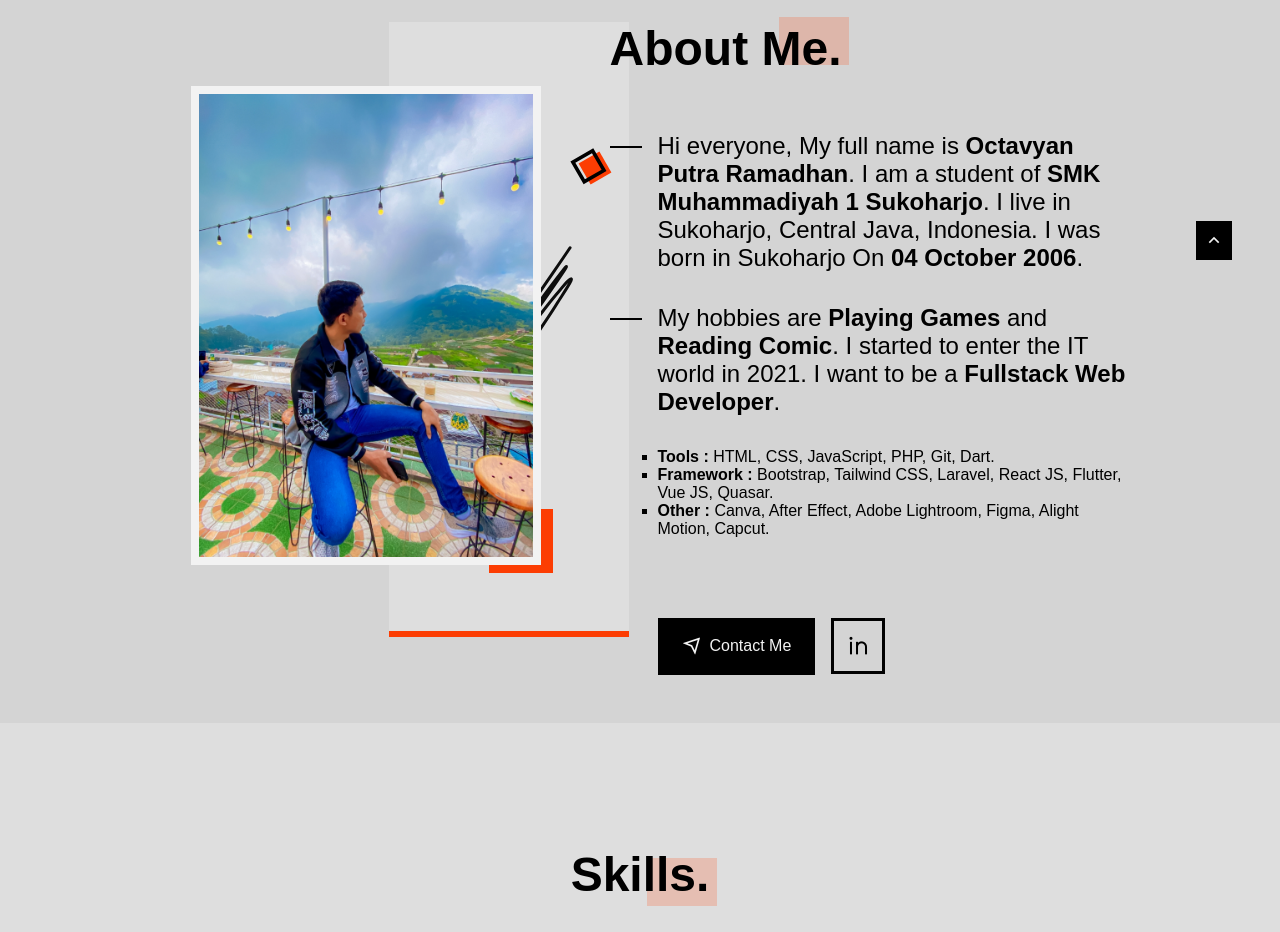
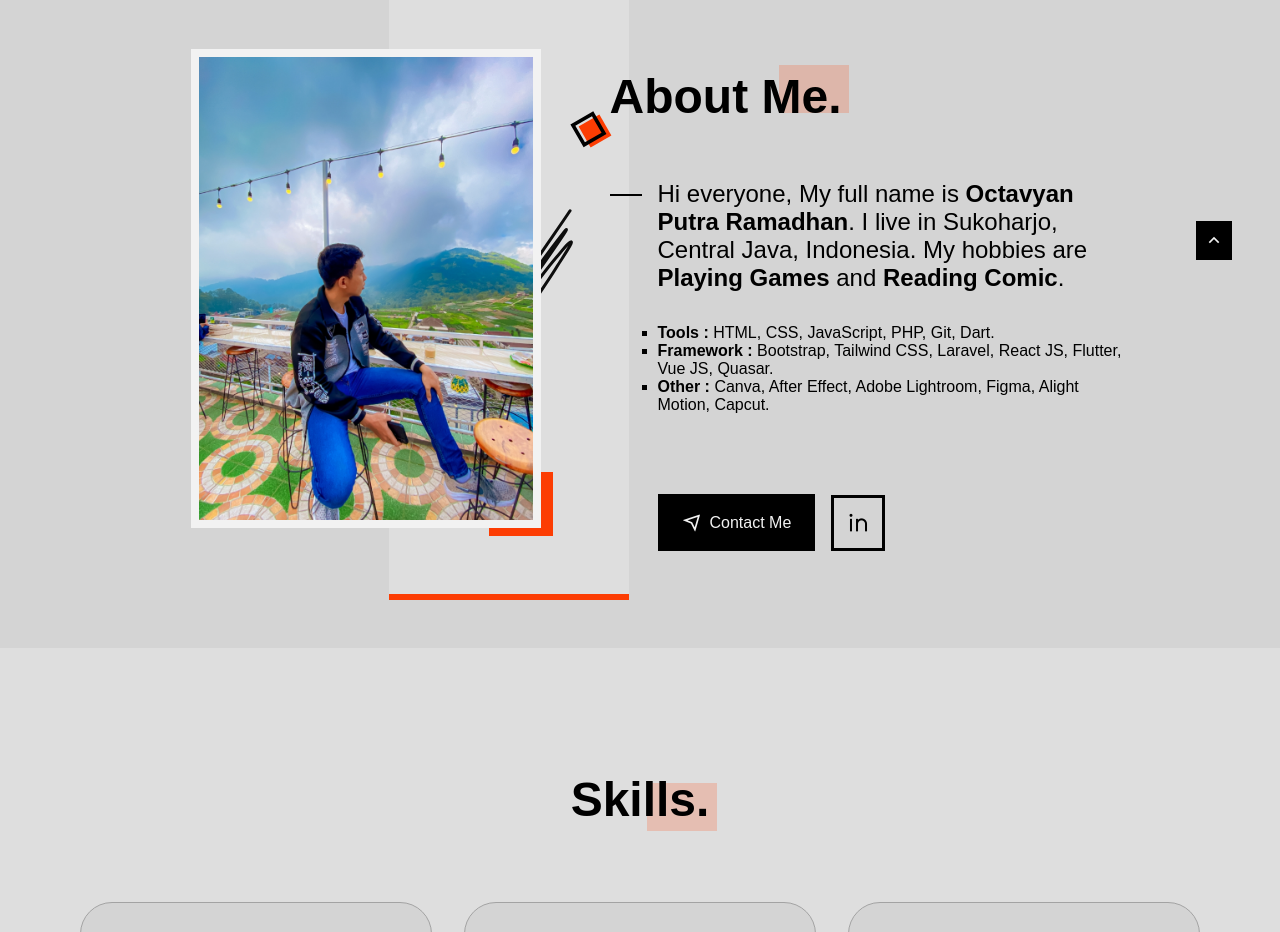
Before and after one commit to OctaLectzz/octalectzz-portfolio, a React (Vite) app: page / in a window 1280 px wide. Shown: the part 940-1872 px from the top of the page. Built offline with nearby package versions, Linux system fonts and the light colour scheme; a web font is replaced by a local one.

Commit message:
change about me

```diff
--- a/src/components/Item.jsx
+++ b/src/components/Item.jsx
@@ -1,8 +1,4 @@
-export const Item = (props) => {
-  const Name = props.Name;
-  const Icon = props.Icon;
-  const Experience = props.Experience;
-
+export const Item = ({ Name, Icon, Experience }) => {
   return (
     <article className="ex__article">
       <img src={Icon} alt="Skill icon" className="icon" />
--- a/src/components/home/About.jsx
+++ b/src/components/home/About.jsx
@@ -32,16 +32,16 @@ export const About = () => {
 
         <div className="about__info">
           <p className="about__description">
-            Hi everyone, My full name is <b>Octavyan Putra Ramadhan</b>. I am a
-            student of <b>SMK Muhammadiyah 1 Sukoharjo</b>. I live in Sukoharjo,
-            Central Java, Indonesia. I was born in Sukoharjo On{" "}
-            <b>04 October 2006</b>.
+            Hi everyone, My full name is <b>Octavyan Putra Ramadhan</b>. {/* I am a
+            student of <b>SMK Muhammadiyah 1 Sukoharjo</b>. */} I live in Sukoharjo,
+            Central Java, Indonesia.{/* I was born in Sukoharjo On{" "}
+            <b>04 October 2006</b>. */} My hobbies are <b>Playing Games</b> and <b>Reading Comic</b>.
           </p>
-          <p className="about__description">
+          {/* <p className="about__description">
             My hobbies are <b>Playing Games</b> and <b>Reading Comic</b>. I
             started to enter the IT world in 2021. I want to be a{" "}
             <b>Fullstack Web Developer</b>.
-          </p>
+          </p> */}
 
           <ul className="about__list">
             <li className="about__item">
--- a/src/components/home/Hero.jsx
+++ b/src/components/home/Hero.jsx
@@ -1,6 +1,6 @@
 import "./../../assets/css/home.css";
 
-export const Profile = () => {
+export const Hero = () => {
   const imagePath = "/img/";
 
   return (
@@ -43,7 +43,7 @@ export const Profile = () => {
             <a
               href="https://web.facebook.com/octavyan.r"
               target="_blank"
-              className="contact__social-link"
+              className="home__social-link"
             >
               <i className="ri-facebook-circle-line"></i>
             </a>
--- a/src/pages/Experience.jsx
+++ b/src/pages/Experience.jsx
@@ -2,7 +2,7 @@
 
 export const Experience = () => {
   return (
-    <section className="skill container section" id="skill">
+    <section className="experience container section" id="experience">
       <h2 className="section__title-2">
         <span>Experience :</span>
       </h2>
@@ -34,6 +34,15 @@ export const Experience = () => {
       <br />
       <br />
       <br />
+      <br />
+      <br />
+      <br />
+      <br />
+      <br />
+      <br />
+      <br />
+      <br />
+      <br />
     </section>
   );
 };
--- a/src/pages/Home.jsx
+++ b/src/pages/Home.jsx
@@ -1,4 +1,4 @@
-import { Profile } from "../components/home/Hero";
+import { Hero } from "../components/home/Hero";
 import { About } from "../components/home/About";
 import { Skill } from "../components/home/Skill";
 import { Project } from "../components/home/Project";
@@ -8,7 +8,7 @@ export const Home = () => {
   return (
     <main className="main">
       {/* PROFILE */}
-      <Profile />
+      <Hero />
 
       {/* ABOUT */}
       <About />
--- a/src/pages/Skills.jsx
+++ b/src/pages/Skills.jsx
@@ -4,7 +4,7 @@ import allSkill from "../data/skills.json";
 
 export const Skills = () => {
   return (
-    <section className="skillContainer" id="experience">
+    <section className="skillContainer" id="skill">
       <h2 className="section__title-2">
         <span>My Skills :</span>
       </h2>
```
Also changed, not shown: public/img/skills/Capcut.png.
